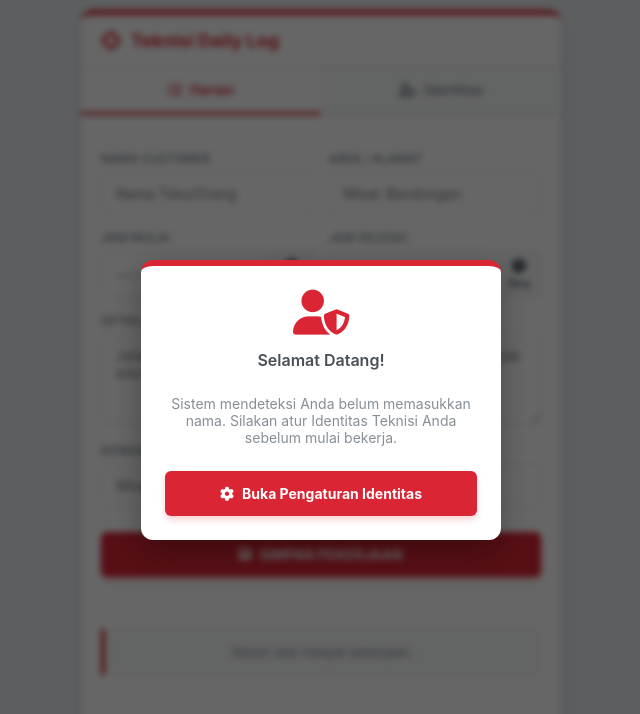
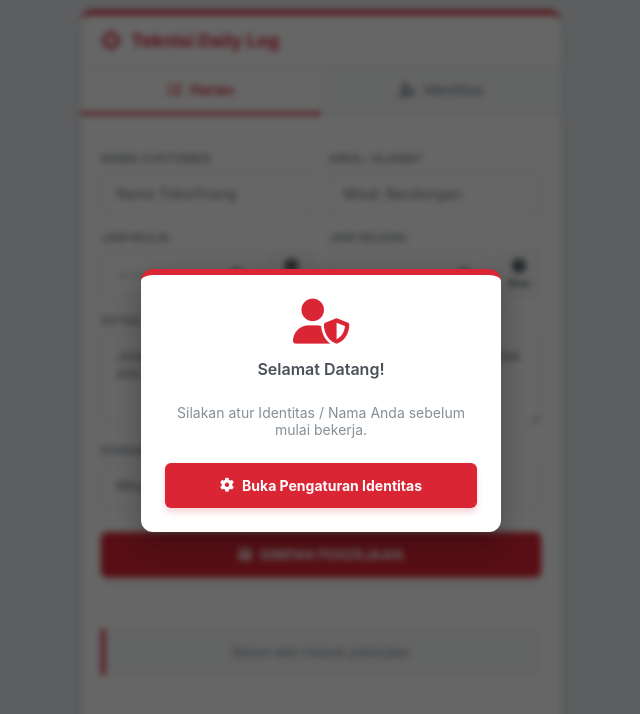
Before and after one commit to polywms/DailyLog, a plain HTML site: page index.html in a window 1280 px wide. Shown: the whole page, without its empty margins (319-959 px from the left). Drawn offline with Linux system fonts and the light colour scheme.

Commit message:
Update index.html

```diff
--- a/index.html
+++ b/index.html
@@ -135,7 +135,7 @@
         <div id="kontenBelumAdaNama" style="display: none;">
             <i class="fa-solid fa-user-shield" style="font-size: 45px; color: var(--primary); margin-bottom: 15px;"></i>
             <h3 style="margin-top:0; border-bottom: none; color: var(--text-main);">Selamat Datang!</h3>
-            <p style="font-size: 14px; color: var(--text-muted); margin-bottom: 25px;">Sistem mendeteksi Anda belum memasukkan nama. Silakan atur Identitas Teknisi Anda sebelum mulai bekerja.</p>
+            <p style="font-size: 14px; color: var(--text-muted); margin-bottom: 25px;">Silakan atur Identitas / Nama Anda sebelum mulai bekerja.</p>
             <button class="btn-primary" onclick="tutorBukaIdentitas()" style="margin-top: 0;">
                 <i class="fa-solid fa-gear"></i> Buka Pengaturan Identitas
             </button>
@@ -220,22 +220,22 @@
                 <label>Jam Mulai</label>
                 <div class="time-wrapper">
                     <input type="time" id="jamMulai">
-                    <button class="btn-time" onclick="setWaktuSekarang('jamMulai')"><i class="fa-solid fa-clock"></i>Skrg</button>
+                    <button class="btn-time" onclick="setWaktuSekarang('jamMulai')"><i class="fa-solid fa-clock"></i>Now</button>
                 </div>
             </div>
             <div>
                 <label>Jam Selesai</label>
                 <div class="time-wrapper">
                     <input type="time" id="jamSelesai">
-                    <button class="btn-time" onclick="setWaktuSekarang('jamSelesai')"><i class="fa-solid fa-clock"></i>Skrg</button>
+                    <button class="btn-time" onclick="setWaktuSekarang('jamSelesai')"><i class="fa-solid fa-clock"></i>Now</button>
                 </div>
             </div>
         </div>
 
-        <label>Detail Pekerjaan</label>
+        <label>Detail Pekerjaan [Wajib isi]</label>
         <textarea id="detail" placeholder="Jelaskan apa saja yang dikerjakan... Tulis 'Lancar' kalau tidak ada masalah"></textarea>
 
-        <label>Kendala (Kosongkan jika lancar)</label>
+        <label>Kendala [Kosongkan jika lancar]</label>
         <input type="text" id="kendala" placeholder="Misal: WIP COMP, Alamat Tdk Ketemu">
 
         <button class="btn-primary" onclick="simpanLog()" id="btnSimpan"><i class="fa-solid fa-floppy-disk"></i> SIMPAN PEKERJAAN</button>
```
